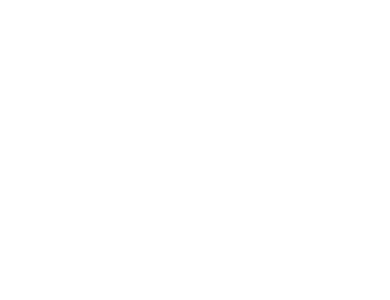
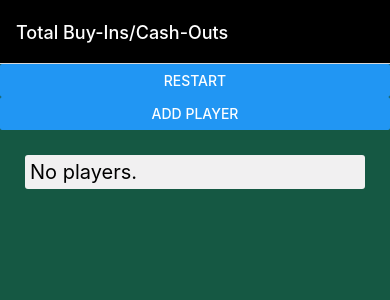
Before and after one commit to Geeoon/moneypot, a React Native app in the folder MoneyPot/: screen /Main in a window 390 px wide. Shown: the top 300 px of the page. Built offline with nearby package versions, Linux system fonts and the light colour scheme.

Commit message:
Adding players

```diff
--- a/MoneyPot/App.js
+++ b/MoneyPot/App.js
@@ -1,11 +1,37 @@
+import { createRef } from 'react';
 import { StatusBar } from 'expo-status-bar';
+import { NavigationContainer } from '@react-navigation/native';
+import { createNativeStackNavigator, createNavigationStack } from '@react-navigation/native-stack';
 import React from 'react';
-import { StyleSheet, Text, View } from 'react-native';
+import { View } from 'react-native';
+import MainScreen from './components/MainScreen';
+import NewPlayerScreen from './components/NewPlayerScreen';
 
+const Stack = createNativeStackNavigator();
 export default function App() {
+  const navRef = createRef();
   return (
-    <View>
-      <StatusBar style="auto" />
-    </View>
+    <NavigationContainer ref={navRef}>
+      <View style={{flex: 1, backgroundColor: '#155843'}}>
+        <Stack.Navigator
+          initialRouteName='Main'
+          screenOptions={{
+            headerStyle: { backgroundColor: '#000' },
+            headerTintColor: '#FFF',
+        }}>
+          <Stack.Screen
+            name="Main"
+            component={MainScreen}
+            options={{title: 'Total Buy-Ins/Cash-Outs'}}
+          />
+          <Stack.Screen
+            name="New Player"
+            component={NewPlayerScreen}
+            options={{title: 'Add a New Player'}}
+          />
+        </Stack.Navigator>
+      </View>
+      <StatusBar style="light"/>
+    </NavigationContainer>
   );
 }
--- /dev/null
+++ b/MoneyPot/components/MainScreen.js
@@ -0,0 +1,47 @@
+import { StyleSheet, View, Text, ImageBackground, Button, Alert } from 'react-native';
+import { useDispatch } from 'react-redux';
+import { resetAll } from '../redux/Players/playersSlice';
+import PlayerList from './PlayerList';
+// const image = require('../assets/images/poker-table.jpg');
+/* <ImageBackground source={image} resizeMode="repeat" style={styles.background}> */
+/* </ImageBackground> */
+
+export default function MainScreen({navigation}) {
+    const dispatch = useDispatch();
+    return (
+        <View style={styles.container}>
+            <Button
+                title='Restart'
+                onPress={() => {
+                    Alert.alert('Restart', 'Are you sure you want to restart?  Everything will be deleted!', [
+                        {
+                            text: 'Cancel',
+                            style: 'cancel'
+                        },
+                        {
+                            text: 'YES',
+                            onPress: () => {
+                                dispatch(resetAll());
+                            }
+                        }
+                    ]);
+                }}
+            />
+            <Button
+                title='Add Player'
+                onPress={() => navigation.navigate('New Player')}
+            />
+            <PlayerList />
+        </View>
+    );
+}
+
+const styles = StyleSheet.create({
+    container: {
+        flex: 1,
+        backgroundColor: '#155843',
+    },
+    background: {
+        flex: 1,
+    },
+});
--- /dev/null
+++ b/MoneyPot/components/NewPlayerScreen.js
@@ -0,0 +1,76 @@
+import { useCallback, useEffect, useState } from 'react';
+import { StyleSheet, View, Text, Button, TextInput, Alert } from 'react-native';
+import { useDispatch, useSelector } from 'react-redux';
+import { addPlayer } from '../redux/Players/playersSlice';
+
+export default function NewPlayerScreen({navigation}) {
+    const playerArray = useSelector((state) => state.players.players);
+    const defaultBuyIn = useSelector((state) => state.players.lastBuyIn);
+    const dispatch = useDispatch();
+
+    const [playerName, setPlayerName] = useState('');
+    const [buyIn, setBuyIn] = useState(defaultBuyIn);
+
+    useEffect(() => {
+        console.log(defaultBuyIn);
+        parseInputs();
+    }, []);
+
+    const parseInputs = useCallback(() => {
+        const parsedBuyIn = buyIn ? parseFloat(buyIn).toFixed(2) : Number(0).toFixed(2);
+        setBuyIn(parsedBuyIn);
+        return {
+            name: playerName,
+            buy: parsedBuyIn,
+        };
+    }, [playerName, buyIn]);
+
+    const submit = useCallback(() => {
+        const {name, buy} = parseInputs();
+        if (name === '') {
+            Alert.alert("You must have a player name");
+            return;
+        }
+        if (playerArray.findIndex((player) => player.name === name) !== -1) {
+            Alert.alert("There is already a player with this name");
+            return;
+        }
+        dispatch(addPlayer({name: name, buyIn: buy,}));
+    }, [parseInputs, playerArray]);
+
+
+    return (
+        <View style={styles.container}>
+            <Text>Player Name: </Text>
+            <TextInput
+                onChangeText={text => setPlayerName(text)}
+                value={playerName}
+            />
+            <Text>Buy-in: </Text>
+            <TextInput
+                onChangeText={text => setBuyIn(text)}
+                onEndEditing={(e) => setBuyIn(parseFloat(e.nativeEvent.text).toFixed(2))}
+                value={'' + buyIn}
+                inputMode='decimal'
+            />
+            <Button
+                title='Add Player'
+                onPress={() => {
+                    submit();
+                    Alert.alert("Added player!");
+                }}
+            />
+        </View>
+    );
+}
+
+const styles = StyleSheet.create({
+    container: {
+        flex: 1,
+        backgroundColor: '#FFF',
+        padding: 20,
+    },
+    background: {
+        flex: 1,
+    },
+});
--- /dev/null
+++ b/MoneyPot/components/Player.js
@@ -0,0 +1,34 @@
+import { View, StyleSheet, Text } from "react-native";
+// BLUE: 0446AB
+// RED: F71C36
+// WHITE: F1F0F1
+// BLACK: 000000
+
+export default function Player(props) {
+    return (
+        <View style={styles.container}>
+            <Text style={styles.name}>{props.name}</Text>
+            <Text style={styles.balance}>{props.balance}</Text>
+        </View>
+    )
+}
+
+const styles = StyleSheet.create({
+    container: {
+        flex: 1,
+        backgroundColor: '#0446AB',
+        padding: 5,
+        borderRadius: 3,
+        borderColor: '#F1F0F1',
+        borderWidth: 2,
+        marginBottom: 10,
+    },
+    name: {
+        color: '#F1F0F1',
+        fontSize: 20,
+    },
+    balance: {
+        color: '#F1F0F1',
+        fontSize: 17,
+    },
+});
--- /dev/null
+++ b/MoneyPot/components/PlayerList.js
@@ -0,0 +1,29 @@
+import React from "react";
+import { View, ScrollView, StyleSheet, Text } from "react-native";
+import { useSelector } from "react-redux";
+
+import Player from "./Player";
+
+export default function PlayerList() {
+    const playerArray = useSelector((state) => state.players.players);
+
+    return(
+        <ScrollView style={styles.container}>
+            {(playerArray && playerArray.length > 0) ? playerArray.map(player => <Player key={player.name} name={player.name} balance={player.balance} />) : <Text style={styles.empty}>No players.</Text>}
+        </ScrollView>
+    )
+}
+
+const styles = StyleSheet.create({
+    container: {
+        padding: 10,
+        margin: 15,
+    },
+    empty: {
+        flex: 1,
+        backgroundColor: '#F1F0F1',
+        padding: 5,
+        borderRadius: 3,
+        fontSize: 20,
+    },
+});
--- a/MoneyPot/package.json
+++ b/MoneyPot/package.json
@@ -11,6 +11,7 @@
   "dependencies": {
     "@react-native-async-storage/async-storage": "1.18.2",
     "@react-navigation/native": "^6.1.7",
+    "@react-navigation/native-stack": "^6.9.13",
     "@reduxjs/toolkit": "^1.9.5",
     "expo": "~49.0.8",
     "expo-splash-screen": "~0.20.5",
--- /dev/null
+++ b/MoneyPot/redux/Players/playersSlice.js
@@ -0,0 +1,29 @@
+import { createSlice } from "@reduxjs/toolkit";
+
+const initial = {
+    players: [],
+    lastBuyIn: Number(1).toFixed(2),
+}
+export const playersSlice = createSlice({
+    name: 'players',
+    initialState: initial,
+    reducers: {
+        addPlayer: (state, action) => {
+            state.players.push({
+                name: action.payload.name,
+                balance: action.payload.buyIn,
+            });
+            console.log(`Add ${action.payload.name} with ${action.payload.buyIn} buy in.`);
+        },
+
+        resetAll: (state) => {
+            state.players = initial.players;
+            state.lastBuyIn = initial.lastBuyIn;
+            console.log("reset!");
+        },
+    },
+});
+
+export const { addPlayer, resetAll } = playersSlice.actions;
+
+export default playersSlice.reducer;
--- a/MoneyPot/redux/store.js
+++ b/MoneyPot/redux/store.js
@@ -1,5 +1,6 @@
 import { combineReducers, configureStore } from '@reduxjs/toolkit';
 import AsyncStorage from '@react-native-async-storage/async-storage';
+import playersReducer from './Players/playersSlice';
 import {
     persistReducer,
     FLUSH,
@@ -11,7 +12,7 @@
 } from 'redux-persist';
 
 const reducers = combineReducers({
-
+    players: playersReducer
 });
 
 const persistConfig = {
```
Also changed, not shown: MoneyPot/attributions.txt (added), 1 other file (tests, documents, lock files or other folders).
